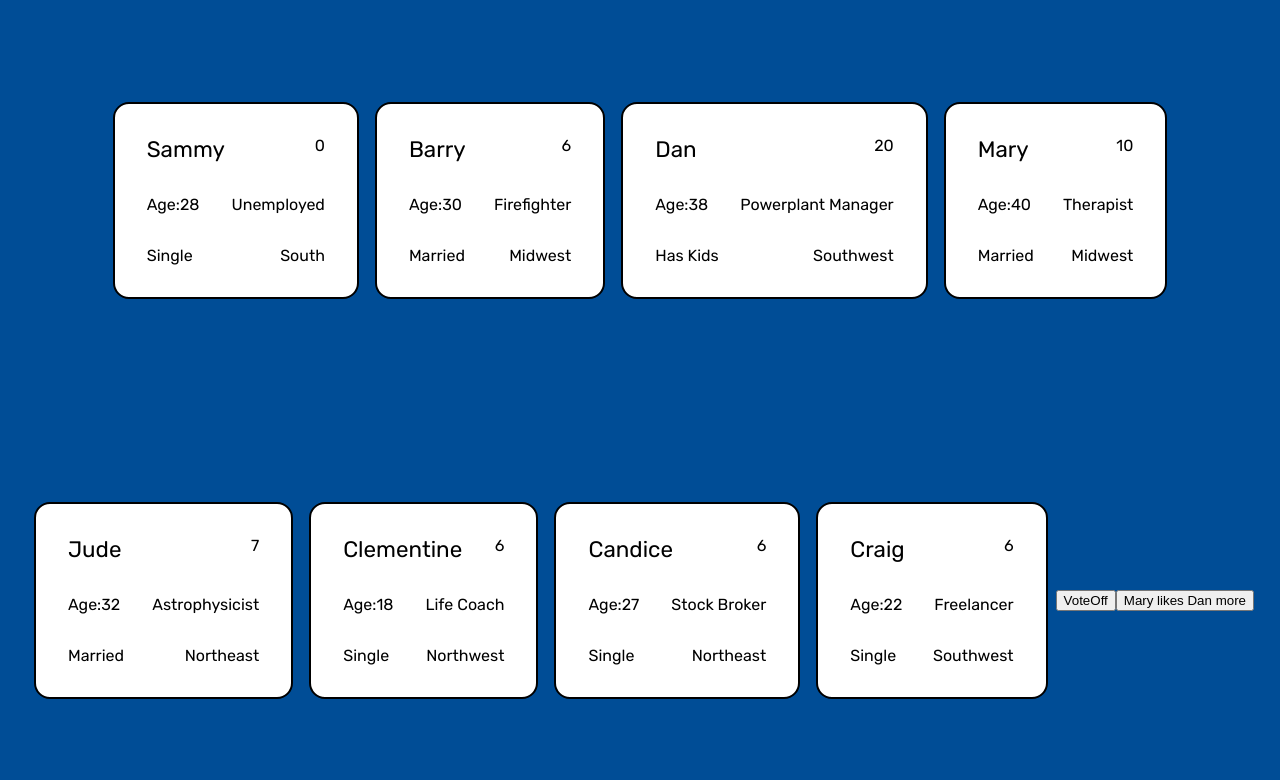
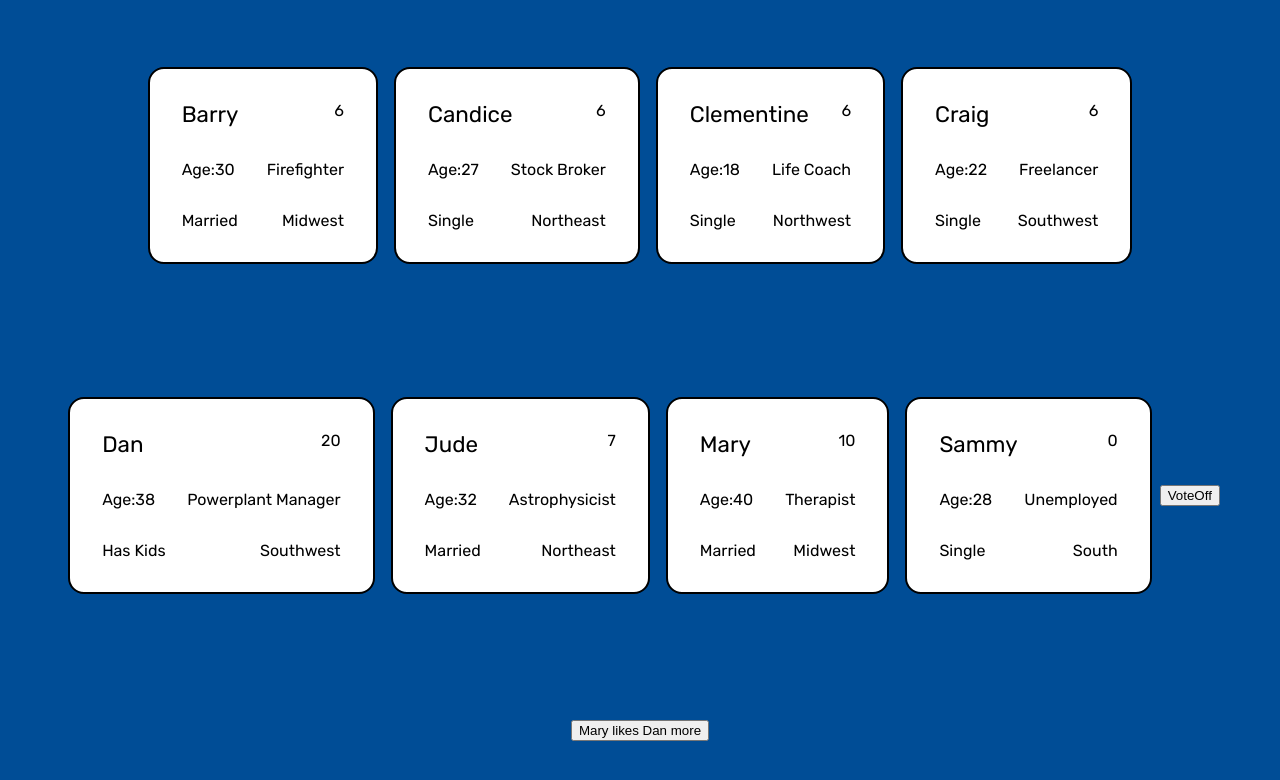
Before and after one commit to mwinser/castaways, a React (Create React App) app: page / in a window 1280 px wide. Shown: the top 780 px of the page. Built offline with nearby package versions, Linux system fonts and the light colour scheme.

Commit message:
sort player cards by name

```diff
--- a/src/App.js
+++ b/src/App.js
@@ -17,10 +17,23 @@ function App() {
     removePlayer(voteLog.loserName)
   }
 
+  function comparePlayerNames(a,b){
+    const playerA = a.name.toUpperCase();
+    const playerB = b.name.toUpperCase();
+
+    let comparison = 0;
+    if (playerA > playerB) {
+      comparison = 1;
+    } else if (playerA < playerB) {
+      comparison = -1;
+    }
+    return comparison;
+  }
+
 
   return (
     <div className="fullscreen">
-      {playerState.sort().map((player, index)=>(
+      {playerState.sort(comparePlayerNames).map((player, index)=>(
           <PlayerCard key={index} player={player}/>
       ))
       }
```
